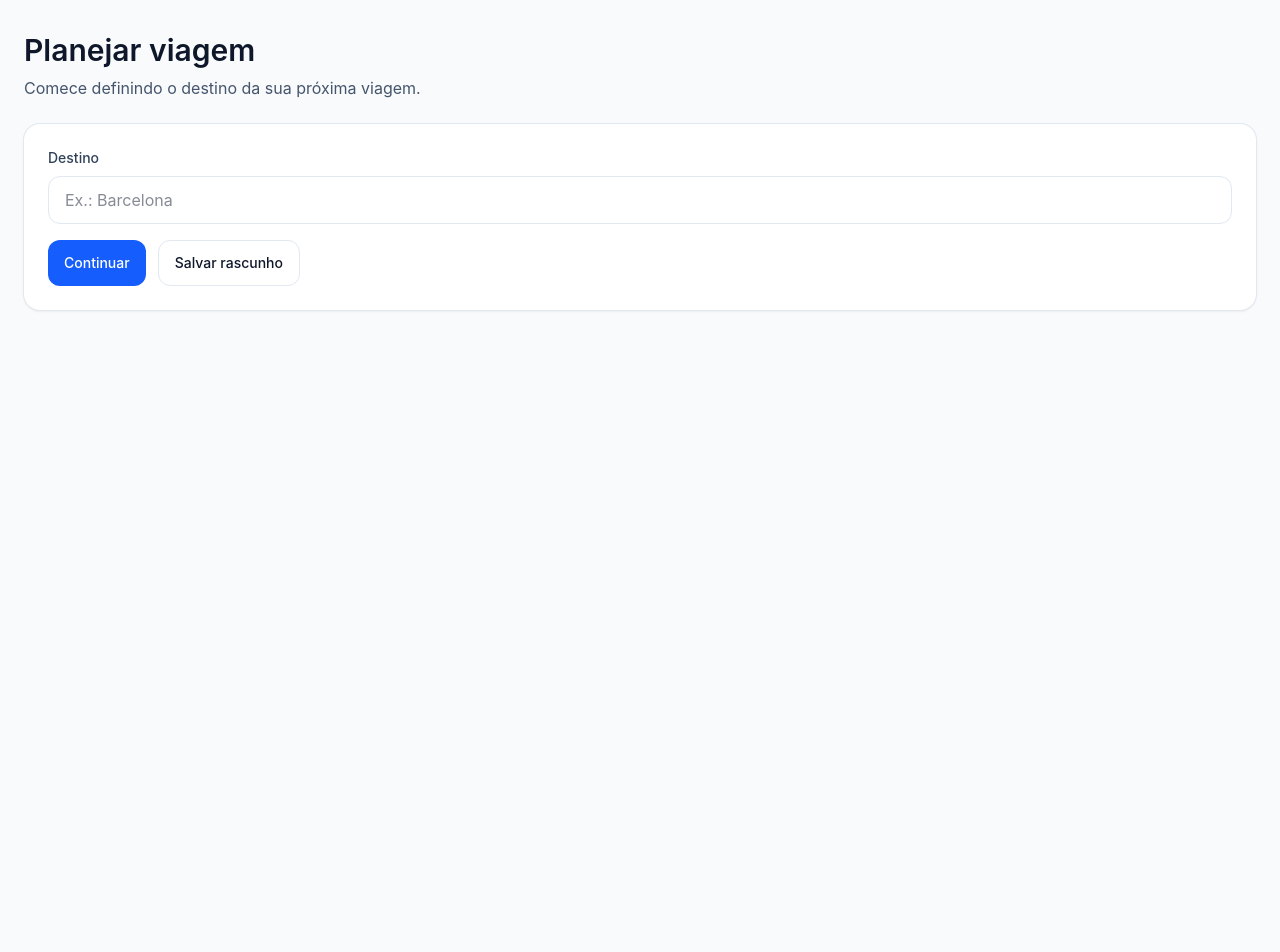
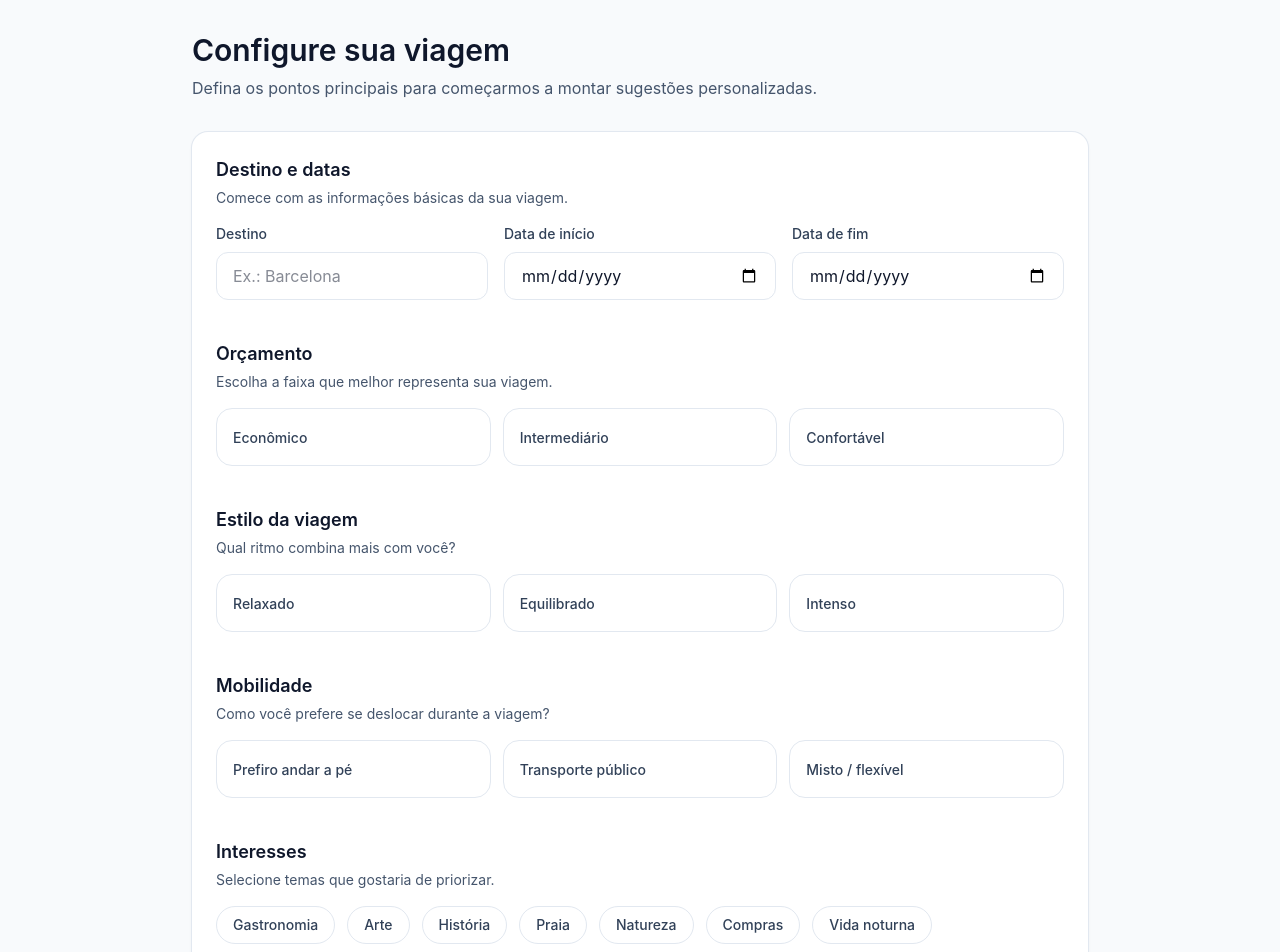
Before and after one commit to alinelx/bora-viajar, a React (Vite) app: page /plan in a window 1280 px wide. Shown: the top 952 px of the page. Before the commit the page ends 800 px from the top, so only its background shows below. Built offline with nearby package versions, Linux system fonts and the light colour scheme.

Commit message:
chore: add interest selection limit and description

```diff
--- /dev/null
+++ b/src/components/forms/FormSection.jsx
@@ -0,0 +1,17 @@
+// componente para agrupar blocos do formulário com título e descrição
+export default function FormSection({ title, description, children }) {
+  return (
+    <section className="space-y-4">
+      {/* cabeçalho da secção */}
+      <div>
+        <h2 className="text-lg font-semibold text-slate-900">{title}</h2>
+        {description ? (
+          <p className="mt-1 text-sm text-slate-600">{description}</p>
+        ) : null}
+      </div>
+
+      {/* conteúdo da secção */}
+      <div>{children}</div>
+    </section>
+  );
+}
--- /dev/null
+++ b/src/components/forms/InterestPill.jsx
@@ -0,0 +1,17 @@
+// pill clicável para seleção múltipla de interesses
+export default function InterestPill({ label, selected, onClick }) {
+  return (
+    <button
+      type="button"
+      onClick={onClick}
+      className={[
+        "rounded-full border px-4 py-2 text-sm font-medium transition",
+        selected
+          ? "border-blue-600 bg-blue-600 text-white"
+          : "border-slate-200 bg-white text-slate-700 hover:border-slate-300",
+      ].join(" ")}
+    >
+      {label}
+    </button>
+  );
+}
--- /dev/null
+++ b/src/components/forms/OptionCard.jsx
@@ -0,0 +1,17 @@
+// card clicável para opções únicas, como orçamento ou estilo de viagem
+export default function OptionCard({ label, selected, onClick }) {
+  return (
+    <button
+      type="button"
+      onClick={onClick}
+      className={[
+        "rounded-2xl border px-4 py-4 text-left transition",
+        selected
+          ? "border-blue-600 bg-blue-50 text-blue-900"
+          : "border-slate-200 bg-white text-slate-700 hover:border-slate-300",
+      ].join(" ")}
+    >
+      <span className="text-sm font-medium">{label}</span>
+    </button>
+  );
+}
--- /dev/null
+++ b/src/constants/tripOptions.js
@@ -0,0 +1,39 @@
+// opções fixas usadas no formulário de configuração da viagem
+
+export const budgetOptions = [
+  { value: "low", label: "Econômico" },
+  { value: "medium", label: "Intermediário" },
+  { value: "high", label: "Confortável" },
+];
+
+export const travelStyleOptions = [
+  { value: "relaxed", label: "Relaxado" },
+  { value: "balanced", label: "Equilibrado" },
+  { value: "intense", label: "Intenso" },
+];
+
+export const mobilityOptions = [
+  { value: "walkable", label: "Prefiro andar a pé" },
+  { value: "public-transport", label: "Transporte público" },
+  { value: "mixed", label: "Misto / flexível" },
+];
+
+export const interestOptions = [
+  "Gastronomia",
+  "Arte",
+  "História",
+  "Praia",
+  "Natureza",
+  "Compras",
+  "Vida noturna",
+  "Eventos locais",
+  "Autêntico",
+  "Esportes",
+  "Aventura",
+  "Museus",
+  "Fotografia",
+  "Viral",
+  "Spas e bem-estar",
+  "Principais pontos turísticos",
+  "Experiência cultural",
+];
--- a/src/pages/Plan.jsx
+++ b/src/pages/Plan.jsx
@@ -1,41 +1,258 @@
 import { useState } from "react";
+import { useNavigate } from "react-router-dom";
 
 import PageContainer from "../components/layout/PageContainer";
 import Card from "../components/ui/Card";
 import Input from "../components/ui/Input";
 import Button from "../components/ui/Button";
 
+import FormSection from "../components/forms/FormSection";
+import OptionCard from "../components/forms/OptionCard";
+import InterestPill from "../components/forms/InterestPill";
+
+import {
+  budgetOptions,
+  travelStyleOptions,
+  mobilityOptions,
+  interestOptions,
+} from "../constants/tripOptions";
+
+// página de configuração inicial da viagem
 export default function Plan() {
-  // estado simples para guardar o destino digitado
-  const [destination, setDestination] = useState("");
+  // hook do react router para navegar para a próxima página
+  const navigate = useNavigate();
+
+  // estado principal do formulário
+  const [tripSetup, setTripSetup] = useState({
+    destination: "",
+    startDate: "",
+    endDate: "",
+    budget: "",
+    travelStyle: "",
+    mobilityPreference: "",
+    interests: [],
+  });
+
+  // estado para mostrar erros simples de validação
+  const [errors, setErrors] = useState({});
+
+  // atualiza qualquer campo simples do formulário
+  function updateField(fieldName, value) {
+    setTripSetup((previousState) => ({
+      ...previousState,
+      [fieldName]: value,
+    }));
+  }
+
+  // adiciona ou remove interesses da lista
+  function toggleInterest(interest) {
+    const alreadySelected = tripSetup.interests.includes(interest);
+
+    if (alreadySelected) {
+      updateField(
+        "interests",
+        tripSetup.interests.filter((item) => item !== interest)
+      );
+    } else {
+      updateField("interests", [...tripSetup.interests, interest]);
+    }
+  }
+
+  // validação mínima antes de avançar
+  function validateForm() {
+    const newErrors = {};
+
+    if (!tripSetup.destination.trim()) {
+      newErrors.destination = "Informe um destino.";
+    }
+
+    if (!tripSetup.startDate) {
+      newErrors.startDate = "Escolha uma data de início.";
+    }
+
+    if (!tripSetup.endDate) {
+      newErrors.endDate = "Escolha uma data de fim.";
+    }
+
+    if (tripSetup.interests.length === 0) {
+      newErrors.interests = "Selecione pelo menos um interesse.";
+    }
+
+    setErrors(newErrors);
+
+    // retorna true se não houver erros
+    return Object.keys(newErrors).length === 0;
+  }
+
+  // ação do botão continuar
+  function handleContinue() {
+    const isValid = validateForm();
+
+    if (!isValid) return;
+
+    // no futuro, aqui podemos salvar em contexto/localStorage
+    navigate("/recommendations");
+  }
 
   return (
     <PageContainer>
-      <div className="mb-6">
+      <div className="mx-auto max-w-4xl">
+        {/* cabeçalho da página */}
+        <div className="mb-8">
           <h1 className="text-3xl font-semibold text-slate-900">
-          Planejar viagem
+            Configure sua viagem
           </h1>
           <p className="mt-2 text-slate-600">
-          Comece definindo o destino da sua próxima viagem.
+            Defina os pontos principais para começarmos a montar sugestões
+            personalizadas.
           </p>
         </div>
 
         <Card>
-        <div className="flex flex-col gap-4">
+          <div className="space-y-10">
+            {/* secção destino e datas */}
+            <FormSection
+              title="Destino e datas"
+              description="Comece com as informações básicas da sua viagem."
+            >
+              <div className="grid gap-4 md:grid-cols-3">
+                <div className="md:col-span-1">
                   <Input
                     id="destination"
                     label="Destino"
                     placeholder="Ex.: Barcelona"
-            value={destination}
-            onChange={(event) => setDestination(event.target.value)}
+                    value={tripSetup.destination}
+                    onChange={(event) =>
+                      updateField("destination", event.target.value)
+                    }
                   />
+                  {errors.destination ? (
+                    <p className="mt-2 text-sm text-red-500">
+                      {errors.destination}
+                    </p>
+                  ) : null}
+                </div>
 
-          <div className="flex gap-3">
-            <Button>Continuar</Button>
+                <div>
+                  <Input
+                    id="start-date"
+                    label="Data de início"
+                    type="date"
+                    value={tripSetup.startDate}
+                    onChange={(event) =>
+                      updateField("startDate", event.target.value)
+                    }
+                  />
+                  {errors.startDate ? (
+                    <p className="mt-2 text-sm text-red-500">
+                      {errors.startDate}
+                    </p>
+                  ) : null}
+                </div>
+
+                <div>
+                  <Input
+                    id="end-date"
+                    label="Data de fim"
+                    type="date"
+                    value={tripSetup.endDate}
+                    onChange={(event) =>
+                      updateField("endDate", event.target.value)
+                    }
+                  />
+                  {errors.endDate ? (
+                    <p className="mt-2 text-sm text-red-500">
+                      {errors.endDate}
+                    </p>
+                  ) : null}
+                </div>
+              </div>
+            </FormSection>
+
+            {/* secção orçamento */}
+            <FormSection
+              title="Orçamento"
+              description="Escolha a faixa que melhor representa sua viagem."
+            >
+              <div className="grid gap-3 md:grid-cols-3">
+                {budgetOptions.map((option) => (
+                  <OptionCard
+                    key={option.value}
+                    label={option.label}
+                    selected={tripSetup.budget === option.value}
+                    onClick={() => updateField("budget", option.value)}
+                  />
+                ))}
+              </div>
+            </FormSection>
+
+            {/* secção estilo */}
+            <FormSection
+              title="Estilo da viagem"
+              description="Qual ritmo combina mais com você?"
+            >
+              <div className="grid gap-3 md:grid-cols-3">
+                {travelStyleOptions.map((option) => (
+                  <OptionCard
+                    key={option.value}
+                    label={option.label}
+                    selected={tripSetup.travelStyle === option.value}
+                    onClick={() => updateField("travelStyle", option.value)}
+                  />
+                ))}
+              </div>
+            </FormSection>
+
+            {/* secção mobilidade */}
+            <FormSection
+              title="Mobilidade"
+              description="Como você prefere se deslocar durante a viagem?"
+            >
+              <div className="grid gap-3 md:grid-cols-3">
+                {mobilityOptions.map((option) => (
+                  <OptionCard
+                    key={option.value}
+                    label={option.label}
+                    selected={tripSetup.mobilityPreference === option.value}
+                    onClick={() =>
+                      updateField("mobilityPreference", option.value)
+                    }
+                  />
+                ))}
+              </div>
+            </FormSection>
+
+            {/* secção interesses */}
+            <FormSection
+              title="Interesses"
+              description="Selecione temas que gostaria de priorizar."
+            >
+              <div className="flex flex-wrap gap-3">
+                {interestOptions.map((interest) => (
+                  <InterestPill
+                    key={interest}
+                    label={interest}
+                    selected={tripSetup.interests.includes(interest)}
+                    onClick={() => toggleInterest(interest)}
+                  />
+                ))}
+              </div>
+
+              {errors.interests ? (
+                <p className="mt-3 text-sm text-red-500">
+                  {errors.interests}
+                </p>
+              ) : null}
+            </FormSection>
+
+            {/* ações finais */}
+            <div className="flex flex-wrap gap-3 border-t border-slate-200 pt-6">
+              <Button onClick={handleContinue}>Continuar</Button>
               <Button variant="secondary">Salvar rascunho</Button>
             </div>
           </div>
         </Card>
+      </div>
     </PageContainer>
   );
 }
```
Lines whose indentation alone changed are shown as unchanged.
